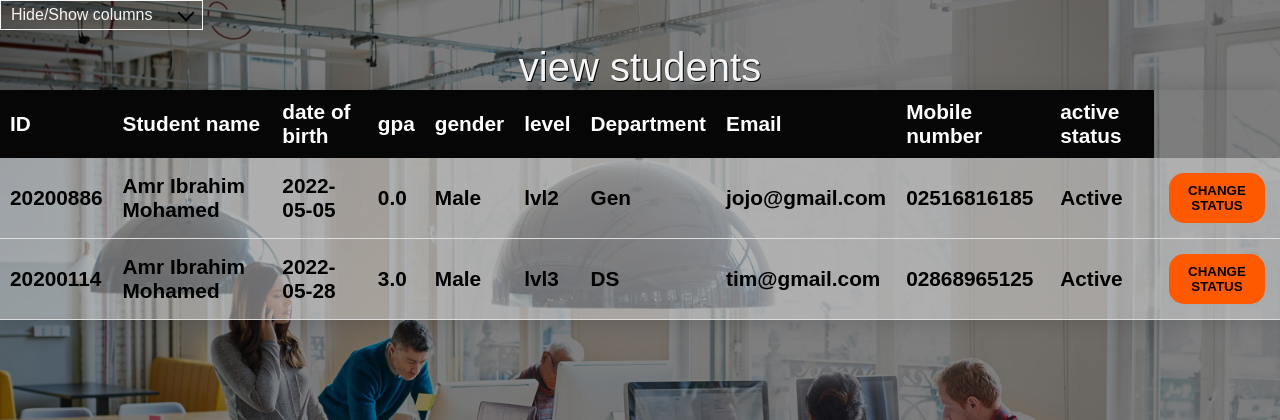
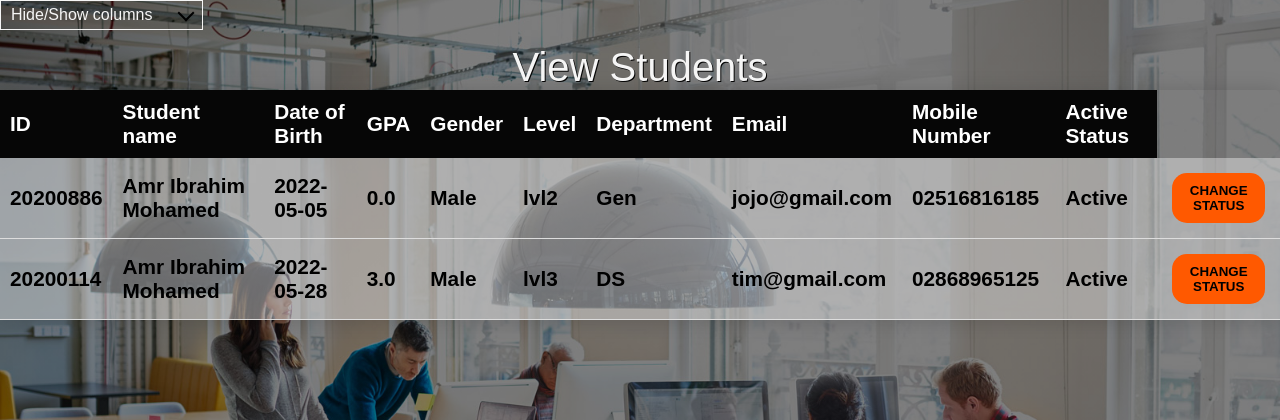
Before and after one commit to youssef-attai-fcai-cu/student-affairs-django, a Django app: page /view-students.html in a window 1280 px wide. Shown: the part 47-467 px from the top of the page. Run offline with Django 4.2, Linux system fonts and the light colour scheme; data comes from the database, SQL or seed files in the repository.

Commit message:
turned off autocomplete for edit, add and fixed capitalization for view

```diff
--- a/studentaffairs/templates/add-student.html
+++ b/studentaffairs/templates/add-student.html
@@ -77,6 +77,7 @@
               name="name"
               placeholder="Enter a name"
               required
+              autocomplete="off"
             />
           </div>
 
@@ -95,6 +96,7 @@
               name="gpa"
               placeholder="0 - 4"
               required
+              autocomplete="off"
             />
           </div>
 
@@ -157,6 +159,7 @@
               name="email"
               placeholder="name@example.com"
               required
+              autocomplete="off"
             />
           </div>
 
--- a/studentaffairs/templates/edit-student-data.html
+++ b/studentaffairs/templates/edit-student-data.html
@@ -82,6 +82,7 @@
               placeholder="Enter a name"
               required
               value="{{ inform.name }}"
+              autocomplete="off"
             />
           </div>
 
@@ -101,6 +102,7 @@
               placeholder="0 - 4"
               required
               value="{{ inform.gpa }}"
+              autocomplete="off"
             />
           </div>
 
@@ -164,6 +166,7 @@
               placeholder="name@example.com"
               value="{{inform.email}}"
               required
+              autocomplete="off"
             />
           </div>
 
@@ -178,6 +181,7 @@
               required
               minlength="11"
               value="{{inform.mobile}}"
+              autocomplete="off"
             />
           </div>
 
--- a/studentaffairs/templates/view-students.html
+++ b/studentaffairs/templates/view-students.html
@@ -9,7 +9,7 @@
     <link rel="icon" type="image/x-icon" href="{% static 'assets/images/Logo-FCAI.jpg'%}" />
     <link rel="stylesheet" href="{% static 'assets/CSS/view students.css'%}" />
 
-    <title>view-students</title>
+    <title>View Students</title>
   </head>
   <body id="view-students">
     <nav>
@@ -70,7 +70,7 @@
             value="Date of birth"
             onclick="showhide(this,this.name)"
             checked
-          />Date of birth
+          />Date of Birth
         </li>
         <li>
           <input
@@ -80,7 +80,7 @@
             value="gpa"
             onclick="showhide(this,this.name)"
             checked
-          />gpa
+          />GPA
         </li>
         <li>
           <input
@@ -90,7 +90,7 @@
             value="gender"
             onclick="showhide(this,this.name)"
             checked
-          />gender
+          />Gender
         </li>
         <li>
           <input
@@ -100,7 +100,7 @@
             value="level"
             onclick="showhide(this,this.name)"
             checked
-          />level
+          />Level
         </li>
         <li>
           <input
@@ -130,7 +130,7 @@
             value="mobile number"
             onclick="showhide(this,this.name)"
             checked
-          />Mobile number
+          />Mobile Number
         </li>
         <li>
           <input
@@ -149,7 +149,7 @@
       {%csrf_token%}
     <table class="contentTable">
       <caption>
-        view students
+        View Students
       </caption>
       {%for message in messages %}
       <h4 style="text-align: center; color: white;" >{{message}}</h4>
@@ -158,14 +158,14 @@
         <tr>
           <th class="col1">ID</th>
           <th class="col2">Student name</th>
-          <th class="col3">date of birth</th>
-          <th class="col4">gpa</th>
-          <th class="col5">gender</th>
-          <th class="col6">level</th>
+          <th class="col3">Date of Birth</th>
+          <th class="col4">GPA</th>
+          <th class="col5">Gender</th>
+          <th class="col6">Level</th>
           <th class="col7">Department</th>
           <th class="col8">Email</th>
-          <th class="col9">Mobile number</th>
-          <th class="col10">active status</th>
+          <th class="col9">Mobile Number</th>
+          <th class="col10">Active Status</th>
         </tr>
       </thead>
       <tbody id="content">
```
